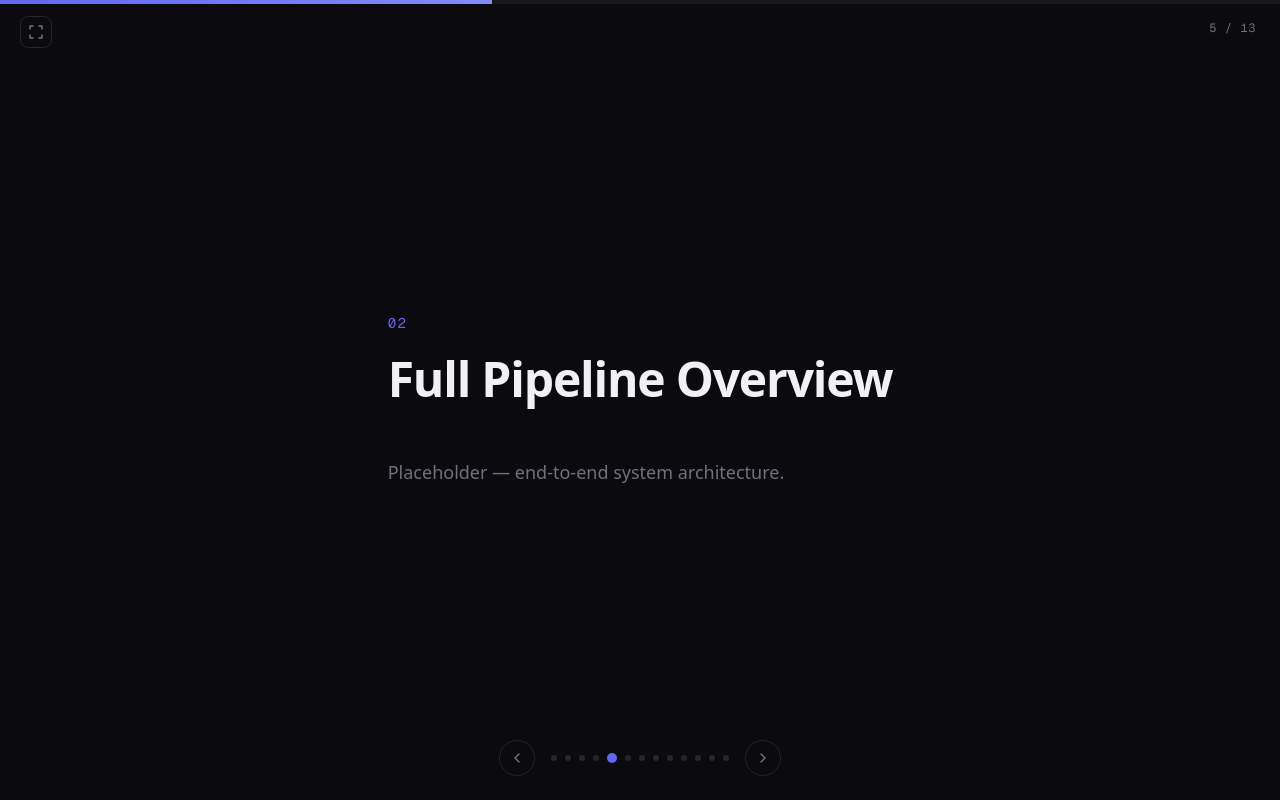
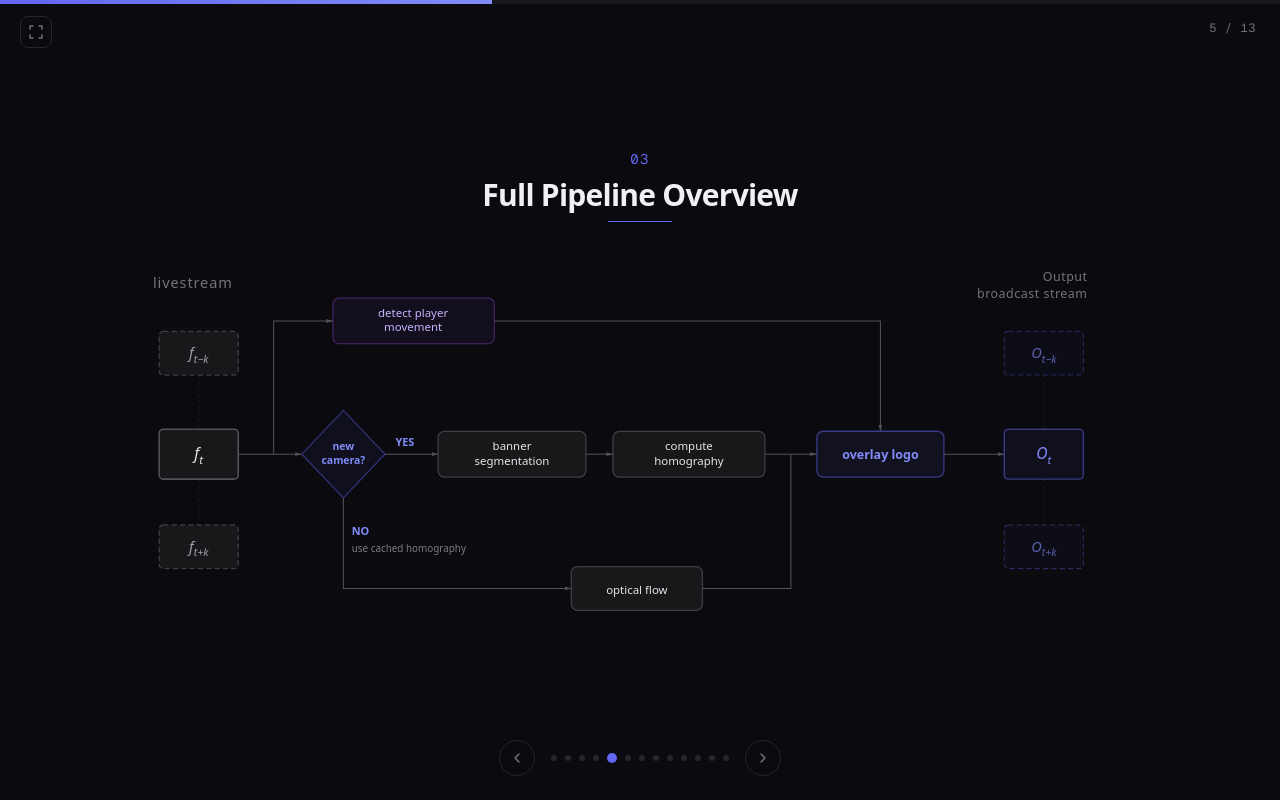
Before and after one commit to RaghavPu/roi-midterm-pres, a Next.js app: page / in a window 1280 px wide. Both pictures are taken after a click on the button 614 px from the left and 758 px from the top of the page. Built offline with nearby package versions, Linux system fonts and the light colour scheme.

Commit message:
pipeline overview image

```diff
--- a/components/deck/PipelineOverview.tsx
+++ b/components/deck/PipelineOverview.tsx
@@ -1,11 +1,181 @@
-import SectionSlide from "../slides/SectionSlide";
+"use client";
+
+const S = "#3f3f46";
+const SF = "#18181b";
+const T = "#e4e4e7";
+const TM = "#a1a1aa";
+const A = "#6366f1";
+const AL = "#818cf8";
+const W = "#52525b";
 
 export default function PipelineOverview() {
   return (
-    <SectionSlide
-      number="02"
-      title="Full Pipeline Overview"
-      subtitle="Placeholder — end-to-end system architecture."
-    />
+    <div className="flex h-full w-full flex-col items-center justify-center px-8">
+      <div className="animate-stagger mb-6 flex flex-col items-center">
+        <span className="mb-2 font-mono text-sm tracking-widest text-accent">03</span>
+        <h2 className="text-3xl font-bold tracking-tight text-foreground">
+          Full Pipeline Overview
+        </h2>
+        <div className="mt-2 h-px w-16 bg-accent" />
+      </div>
+
+      <svg
+        viewBox="0 0 980 390"
+        className="w-full max-w-[1020px]"
+        fill="none"
+        style={{ fontFamily: "var(--font-sans), system-ui, sans-serif" }}
+      >
+        <defs>
+          <marker id="ah" viewBox="0 0 10 7" refX="9" refY="3.5" markerWidth="7" markerHeight="5" orient="auto">
+            <polygon points="0,0.8 9,3.5 0,6.2" fill={W} />
+          </marker>
+        </defs>
+
+        {/* ── section labels ── */}
+        <text x={22} y={40} fill={TM} fontSize={14} fontWeight={500} opacity={0.7} letterSpacing="0.06em">
+          livestream
+        </text>
+        <text x={920} y={34} fill={TM} fontSize={12} fontWeight={500} opacity={0.7} textAnchor="end" letterSpacing="0.04em">
+          Output
+        </text>
+        <text x={920} y={50} fill={TM} fontSize={12} fontWeight={500} opacity={0.7} textAnchor="end" letterSpacing="0.04em">
+          broadcast stream
+        </text>
+
+        {/* ═══════════ INPUT FRAMES ═══════════ */}
+        {/* f_{t-k}  dashed */}
+        <rect x={28} y={82} width={76} height={42} rx={4} stroke={S} strokeWidth={1.2} strokeDasharray="5 3" fill={SF} />
+        <text x={66} y={108} fill={TM} fontSize={14} textAnchor="middle" fontStyle="italic">
+          f<tspan dy={4} fontSize={10}>t−k</tspan>
+        </text>
+
+        {/* f_t  solid */}
+        <rect x={28} y={176} width={76} height={48} rx={4} stroke="#52525b" strokeWidth={1.5} fill={SF} />
+        <text x={66} y={205} fill={T} fontSize={15} textAnchor="middle" fontStyle="italic">
+          f<tspan dy={4} fontSize={11}>t</tspan>
+        </text>
+
+        {/* f_{t+k}  dashed */}
+        <rect x={28} y={268} width={76} height={42} rx={4} stroke={S} strokeWidth={1.2} strokeDasharray="5 3" fill={SF} />
+        <text x={66} y={294} fill={TM} fontSize={14} textAnchor="middle" fontStyle="italic">
+          f<tspan dy={4} fontSize={10}>t+k</tspan>
+        </text>
+
+        {/* ═══════════ PROCESS NODES ═══════════ */}
+
+        {/* detect player movement  (purple tint) */}
+        <rect x={195} y={50} width={155} height={44} rx={6} stroke="#a855f7" strokeWidth={1} strokeOpacity={0.4} fill="#a855f7" fillOpacity={0.06} />
+        <text x={272} y={68} fill="#c4b5fd" fontSize={11} textAnchor="middle" fontWeight={500}>
+          detect player
+        </text>
+        <text x={272} y={82} fill="#c4b5fd" fontSize={11} textAnchor="middle" fontWeight={500}>
+          movement
+        </text>
+
+        {/* diamond — new camera? */}
+        <polygon
+          points="205,158 245,200 205,242 165,200"
+          stroke={A} strokeWidth={1.2} strokeOpacity={0.45} fill={A} fillOpacity={0.06}
+        />
+        <text x={205} y={196} fill={AL} fontSize={10} textAnchor="middle" fontWeight={600}>
+          new
+        </text>
+        <text x={205} y={209} fill={AL} fontSize={10} textAnchor="middle" fontWeight={600}>
+          camera?
+        </text>
+
+        {/* board segmentation */}
+        <rect x={296} y={178} width={142} height={44} rx={6} stroke={S} strokeWidth={1.2} fill={SF} />
+        <text x={367} y={196} fill={T} fontSize={11} textAnchor="middle" fontWeight={500}>
+          banner
+        </text>
+        <text x={367} y={210} fill={T} fontSize={11} textAnchor="middle" fontWeight={500}>
+          segmentation
+        </text>
+
+        {/* compute homography */}
+        <rect x={464} y={178} width={146} height={44} rx={6} stroke={S} strokeWidth={1.2} fill={SF} />
+        <text x={537} y={196} fill={T} fontSize={11} textAnchor="middle" fontWeight={500}>
+          compute
+        </text>
+        <text x={537} y={210} fill={T} fontSize={11} textAnchor="middle" fontWeight={500}>
+          homography
+        </text>
+
+        {/* optical flow */}
+        <rect x={424} y={308} width={126} height={42} rx={6} stroke={S} strokeWidth={1.2} fill={SF} />
+        <text x={487} y={334} fill={T} fontSize={11} textAnchor="middle" fontWeight={500}>
+          optical flow
+        </text>
+
+        {/* overlay logo  (accent highlight) */}
+        <rect x={660} y={178} width={122} height={44} rx={6} stroke={A} strokeWidth={1.3} strokeOpacity={0.5} fill={A} fillOpacity={0.08} />
+        <text x={721} y={205} fill={AL} fontSize={12} textAnchor="middle" fontWeight={600}>
+          overlay logo
+        </text>
+
+        {/* ═══════════ OUTPUT FRAMES ═══════════ */}
+        {/* O_{t-k}  dashed */}
+        <rect x={840} y={82} width={76} height={42} rx={4} stroke={A} strokeWidth={1} strokeDasharray="5 3" strokeOpacity={0.35} fill={A} fillOpacity={0.04} />
+        <text x={878} y={108} fill={AL} fontSize={14} textAnchor="middle" fontStyle="italic" opacity={0.65}>
+          O<tspan dy={4} fontSize={10}>t−k</tspan>
+        </text>
+
+        {/* O_t  solid */}
+        <rect x={840} y={176} width={76} height={48} rx={4} stroke={A} strokeWidth={1.4} strokeOpacity={0.5} fill={A} fillOpacity={0.06} />
+        <text x={878} y={205} fill={AL} fontSize={15} textAnchor="middle" fontStyle="italic">
+          O<tspan dy={4} fontSize={11}>t</tspan>
+        </text>
+
+        {/* O_{t+k}  dashed */}
+        <rect x={840} y={268} width={76} height={42} rx={4} stroke={A} strokeWidth={1} strokeDasharray="5 3" strokeOpacity={0.35} fill={A} fillOpacity={0.04} />
+        <text x={878} y={294} fill={AL} fontSize={14} textAnchor="middle" fontStyle="italic" opacity={0.65}>
+          O<tspan dy={4} fontSize={10}>t+k</tspan>
+        </text>
+
+        {/* ═══════════ CONNECTORS ═══════════ */}
+
+        {/* A  branch off f_t→diamond line up to detect player */}
+        <polyline points="138,200 138,72 195,72" stroke={W} strokeWidth={1} markerEnd="url(#ah)" />
+
+        {/* B  f_t → diamond */}
+        <line x1={104} y1={200} x2={165} y2={200} stroke={W} strokeWidth={1} markerEnd="url(#ah)" />
+
+        {/* C  diamond → YES → board seg */}
+        <line x1={245} y1={200} x2={296} y2={200} stroke={W} strokeWidth={1} markerEnd="url(#ah)" />
+        <text x={255} y={192} fill={AL} fontSize={10.5} fontWeight={600}>YES</text>
+
+        {/* D  board seg → compute hom */}
+        <line x1={438} y1={200} x2={464} y2={200} stroke={W} strokeWidth={1} markerEnd="url(#ah)" />
+
+        {/* E  compute hom → merge point */}
+        <line x1={610} y1={200} x2={635} y2={200} stroke={W} strokeWidth={1} />
+
+        {/* F  diamond NO → optical flow */}
+        <polyline points="205,242 205,329 424,329" stroke={W} strokeWidth={1} markerEnd="url(#ah)" />
+        <text x={213} y={278} fill={AL} fontSize={10.5} fontWeight={600}>NO</text>
+        <text x={213} y={294} fill={TM} fontSize={9.5} opacity={0.75}>use cached homography</text>
+
+        {/* G  optical flow → merge point */}
+        <polyline points="550,329 635,329 635,200" stroke={W} strokeWidth={1} />
+
+        {/* merge → overlay logo (single arrow) */}
+        <line x1={635} y1={200} x2={660} y2={200} stroke={W} strokeWidth={1} markerEnd="url(#ah)" />
+
+        {/* H  detect player → overlay logo */}
+        <polyline points="350,72 721,72 721,178" stroke={W} strokeWidth={1} markerEnd="url(#ah)" />
+
+        {/* I  overlay logo → O_t */}
+        <line x1={782} y1={200} x2={840} y2={200} stroke={W} strokeWidth={1} markerEnd="url(#ah)" />
+
+        {/* dashed links between input frames */}
+        <line x1={66} y1={124} x2={66} y2={176} stroke={W} strokeWidth={0.7} strokeDasharray="3 3" strokeOpacity={0.35} />
+        <line x1={66} y1={224} x2={66} y2={268} stroke={W} strokeWidth={0.7} strokeDasharray="3 3" strokeOpacity={0.35} />
+
+        {/* dashed links between output frames */}
+        <line x1={878} y1={124} x2={878} y2={176} stroke={W} strokeWidth={0.7} strokeDasharray="3 3" strokeOpacity={0.35} />
+        <line x1={878} y1={224} x2={878} y2={268} stroke={W} strokeWidth={0.7} strokeDasharray="3 3" strokeOpacity={0.35} />
+      </svg>
+    </div>
   );
 }
```
